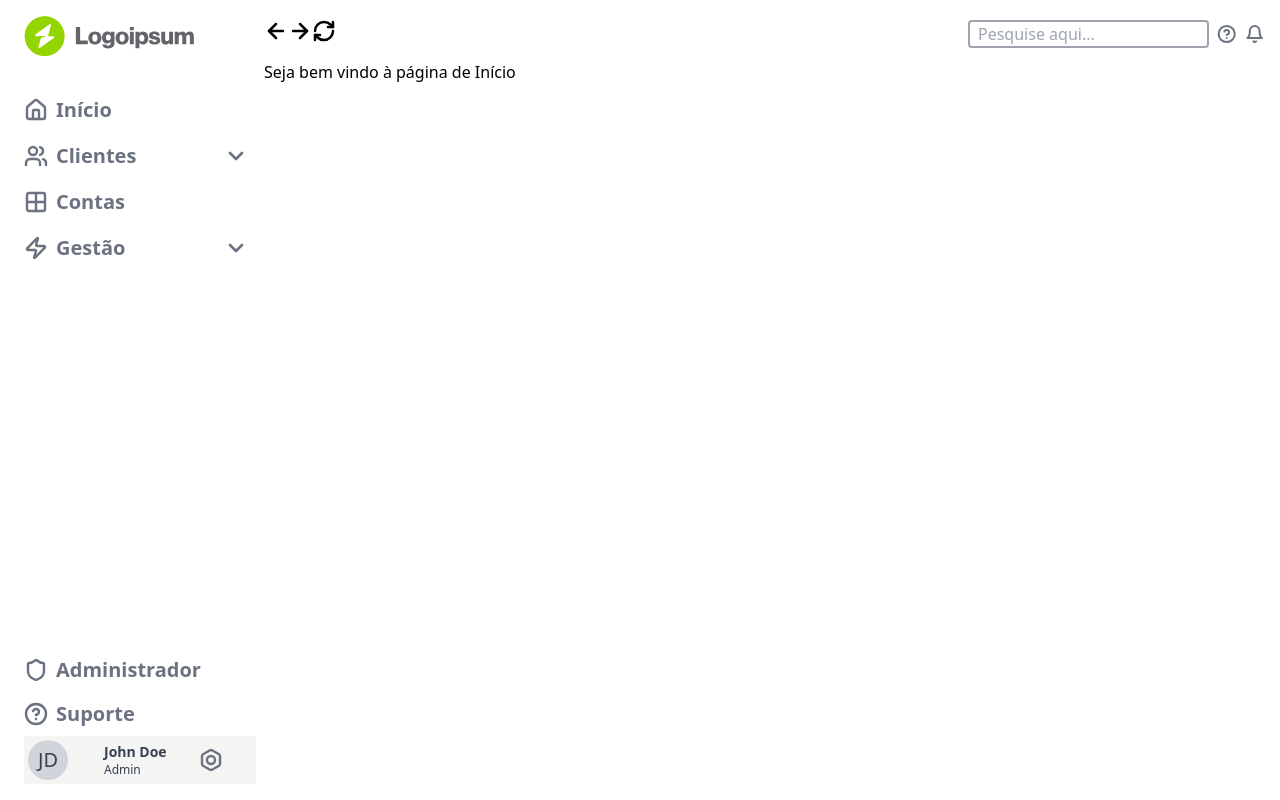
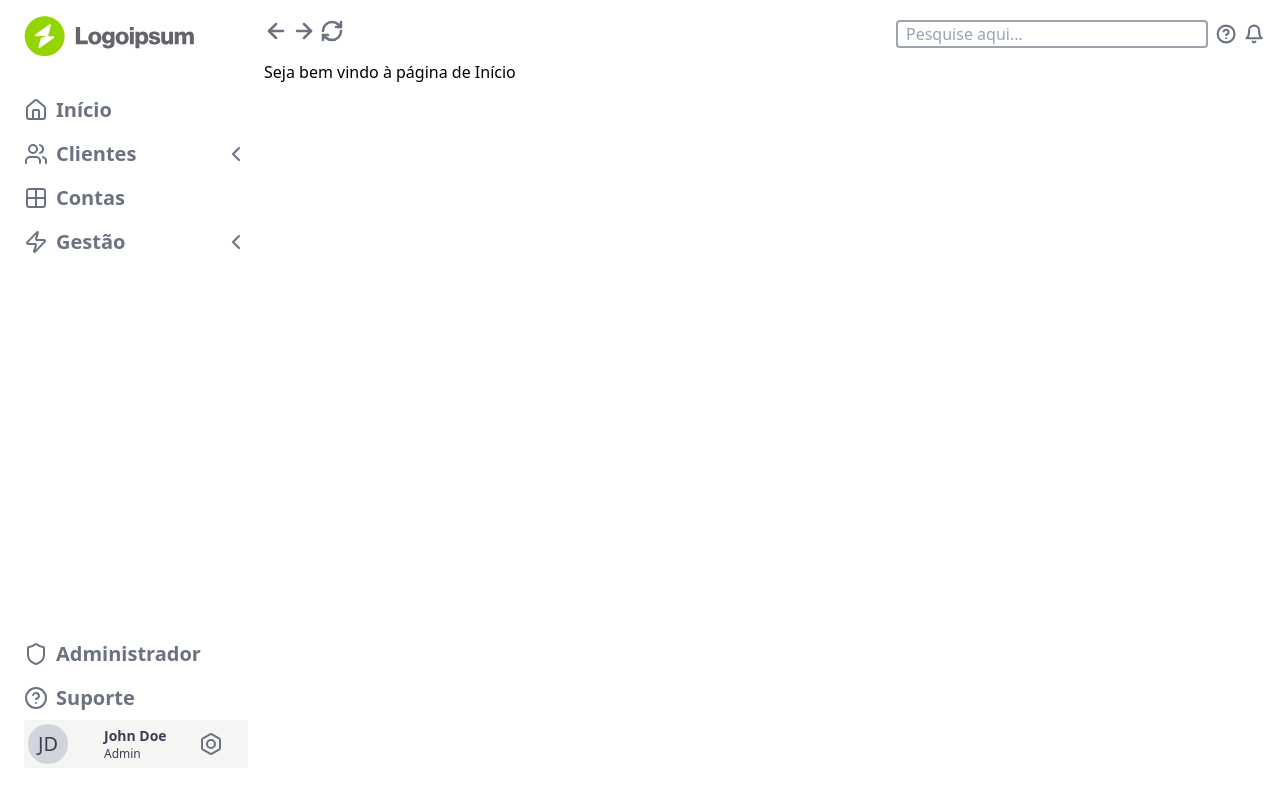
Before and after one commit to lhelheo/React-layout--sistema-login, a React (Vite) app: page / in a window 1280 px wide. Built offline with nearby package versions, Linux system fonts and the light colour scheme.

Commit message:
responsividade, falta corrigir bug de primary-500 para a cor do texto a partir da funcao

```diff
--- a/package.json
+++ b/package.json
@@ -16,6 +16,7 @@
     "react-router-dom": "^6.22.3"
   },
   "devDependencies": {
+    "@rocketseat/eslint-config": "^2.2.2",
     "@types/react": "^18.2.66",
     "@types/react-dom": "^18.2.22",
     "@vitejs/plugin-react": "^4.2.1",
@@ -25,6 +26,7 @@
     "eslint-plugin-react-hooks": "^4.6.0",
     "eslint-plugin-react-refresh": "^0.4.6",
     "postcss": "^8.4.38",
+    "prettier": "^3.2.5",
     "tailwindcss": "^3.4.3",
     "vite": "^5.2.0"
   }
--- a/src/components/Button.jsx
+++ b/src/components/Button.jsx
@@ -1,19 +1,32 @@
+import { useState } from "react";
+
 const Button = ({ Icon1, Icon2, label, onClick }) => {
+  const [isIconRotated, setIsIconRotated] = useState(false); // Estado para controlar a rotação do Icon2
+  const [isSelected, setIsSelected] = useState(false); // Estado para controlar a aplicação da cor primary-500
+
+  // Classes CSS
   const iconAndTextClass = 'text-gray-500 mr-2 font-semibold text-xl';
   const buttonStyle = 'flex justify-between w-full py-2 mx-auto items-center';
   const hoverClass = 'group-hover:text-primary-500';
+  const selectedClass = isSelected ? 'text-primary-500' : ''; // Classe para aplicar a cor primary-500 quando selecionado
+  const rotateClass = isIconRotated ? '-rotate-90' : ''; // Classe para controlar a rotação
+
+  // Função para manipular o clique, alternando a rotação de Icon2 e a aplicação da cor primary-500
+  const handleOnClick = () => {
+    setIsIconRotated(!isIconRotated); // Alterna o estado de rotação de Icon2
+    setIsSelected(!isSelected); // Alterna o estado de seleção para aplicar a cor primary-500
+    if(onClick) onClick(); // Se houver outra função onClick passada como prop, executa-a
+  };
 
   return (
-    <ul className={`${buttonStyle} group`} onClick={onClick}>
-      <li className="flex w-full justify-between">
-        <div className='flex items-center'>
-          {Icon1 && <Icon1 strokeWidth={2.4} className={`${iconAndTextClass} ${hoverClass}`}/>}
-          <p className={`${iconAndTextClass} ${hoverClass} mobile:hidden`}>{label}</p>
-        </div>
-        {Icon2 && <Icon2 strokeWidth={2.6} className={`-rotate-90 transform duration-500 ${iconAndTextClass} ${hoverClass} mobile:hidden flex items-center h-8`} />}
-      </li>
-    </ul>
+    <button className={`${buttonStyle}  group`} onClick={handleOnClick}>
+      <div className='flex items-center'>
+        {Icon1 && <Icon1 className={`${iconAndTextClass} ${selectedClass} ${hoverClass}`}/>}
+        <p className={`${iconAndTextClass} ${hoverClass} ${selectedClass}`}>{label}</p> {/* Aplica a cor primary-500 conforme o estado isSelected */}
+      </div>
+      {Icon2 && <Icon2 className={`${iconAndTextClass} ${selectedClass} ${hoverClass} ${rotateClass}`} />} {/* Aplica a rotação a Icon2 */}
+    </button>
   );
-}
+};
 
 export default Button;
--- a/src/components/Navbar.jsx
+++ b/src/components/Navbar.jsx
@@ -10,13 +10,13 @@ function Navbar() {
   const colorIconsNavbar = "text-gray-500";
   return (
     <div className='flex justify-between w-full items-center'>
-        <div className={`flex items-center gap-1${colorIconsNavbar}`}>
+        <div className={`flex items-center text-gray-500 gap-1 ${colorIconsNavbar}`}>
           <BackButton />
           <FowardButton />
           <RealoadPage />
         </div>
 
-        <div className='flex gap-2 items-center p-2 w-96 pl-20'>
+        <div className='flex gap-2 items-center p-2 w-96 desktop:w-2/7'>
           <input type="text" placeholder="Pesquise aqui..." className='border-2 pl-2 rounded border-gray-400 w-[100%]'/>
           <CircleHelp strokeWidth={2.5} className={`flex items-center gap-2 ${colorIconsNavbar}`}/>
           <Bell strokeWidth={2.5} className={`flex items-center gap-2 ${colorIconsNavbar}`}/>
--- a/src/components/SidebarEnd.jsx
+++ b/src/components/SidebarEnd.jsx
@@ -5,7 +5,7 @@ import { Tooltip } from './Tooltip';
 const SidebarEnd = () => {
   return (
     <div>
-        <div className='flex items-center bg-stone-100 mb-4 mobile:hidden '>
+        <div className='flex items-center bg-stone-100 mb-8 mobile:hidden mr-2 '>
             <div className='flex items-center'>
                 <div className='bg-gray-300 rounded-full w-10 h-10 m-1 flex items-center justify-center'>
                     <p className='text-xl text-gray-700'>JD</p>
```
Also changed, not shown: src/components/Sidebar.jsx (+17 -10 lines), 1 other file (tests, documents, lock files or other folders).
